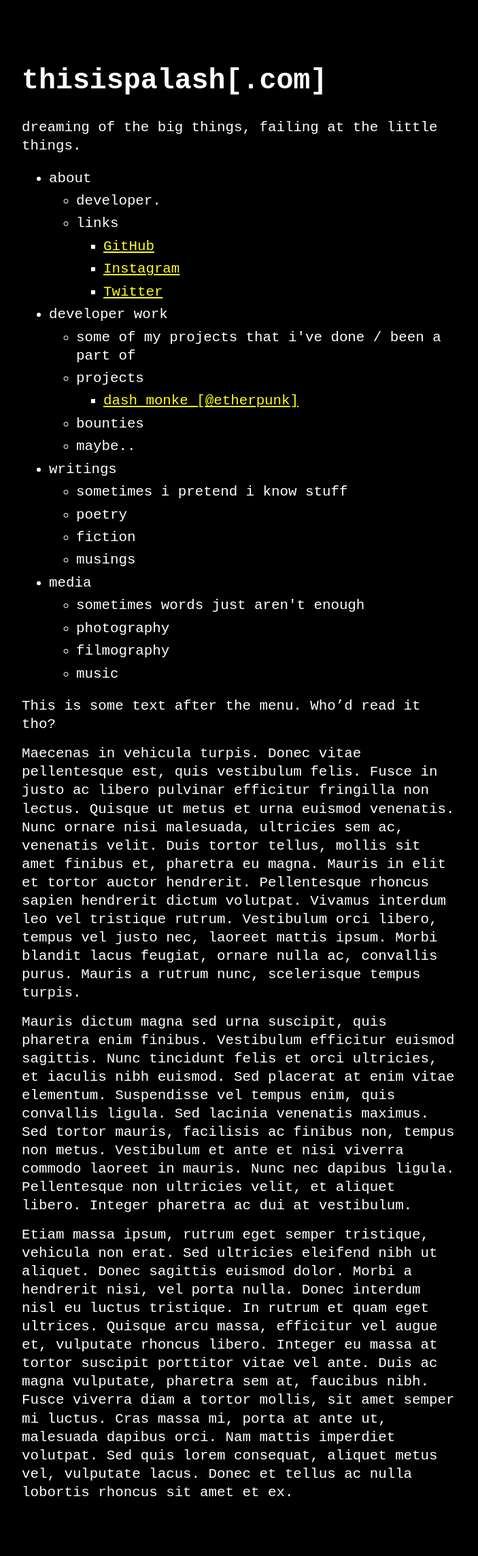
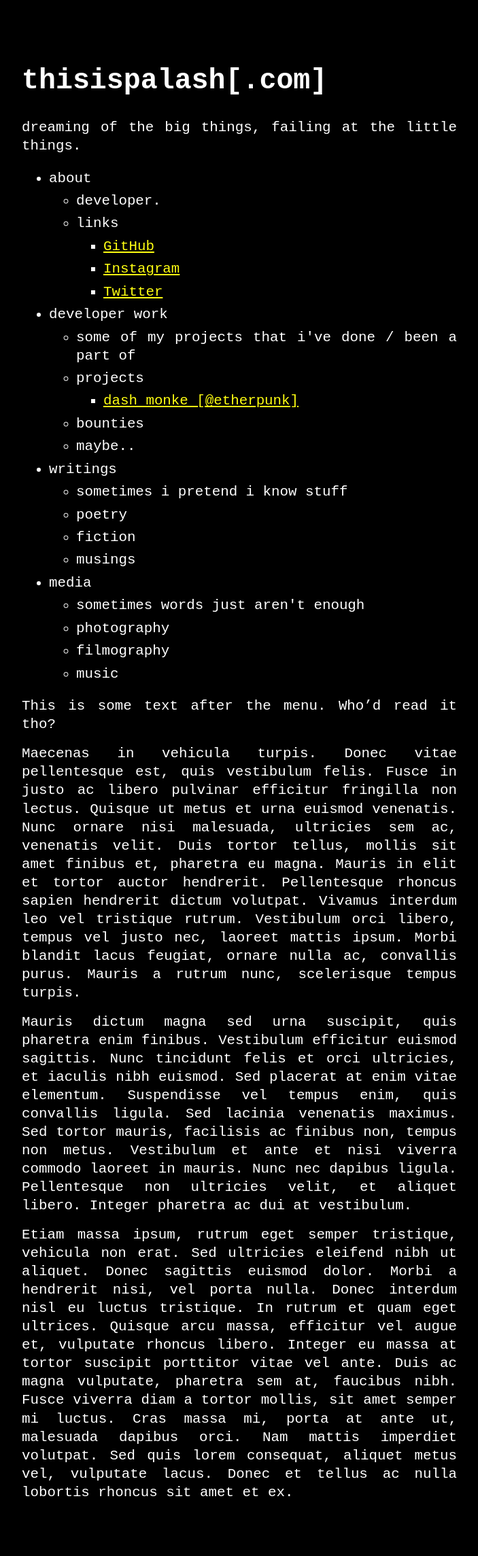
Before and after one commit to thisispalash/thisispalash.github.io, a Jekyll site: the page built from index.md, in a window 1280 px wide. Shown: the whole page at 68% size, without its empty margins (288-991 px from the left). Built offline with Jekyll 4.4.1, drawn with Linux system fonts in a browser that asks for light colours.

Commit message:
justify text

```diff
--- a/assets/css/justify.scss
+++ /dev/null
@@ -1,7 +0,0 @@
----
-
----
-
-p {
-  text-align: justify;
-}
--- a/assets/css/main.scss
+++ b/assets/css/main.scss
@@ -2,3 +2,7 @@
 ---
 
 @import "no-style-please";
+
+body {
+  text-align: justify;
+}
```
